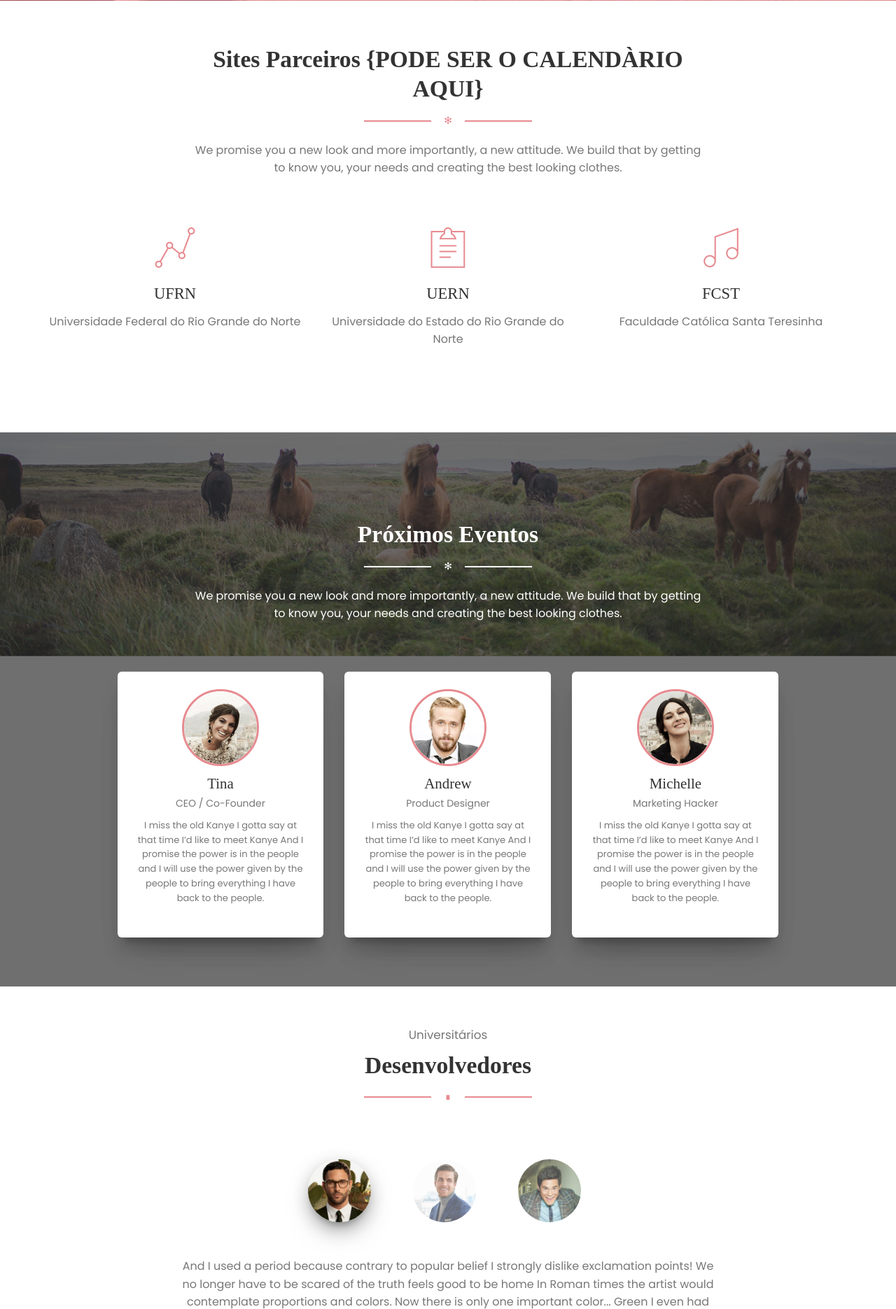
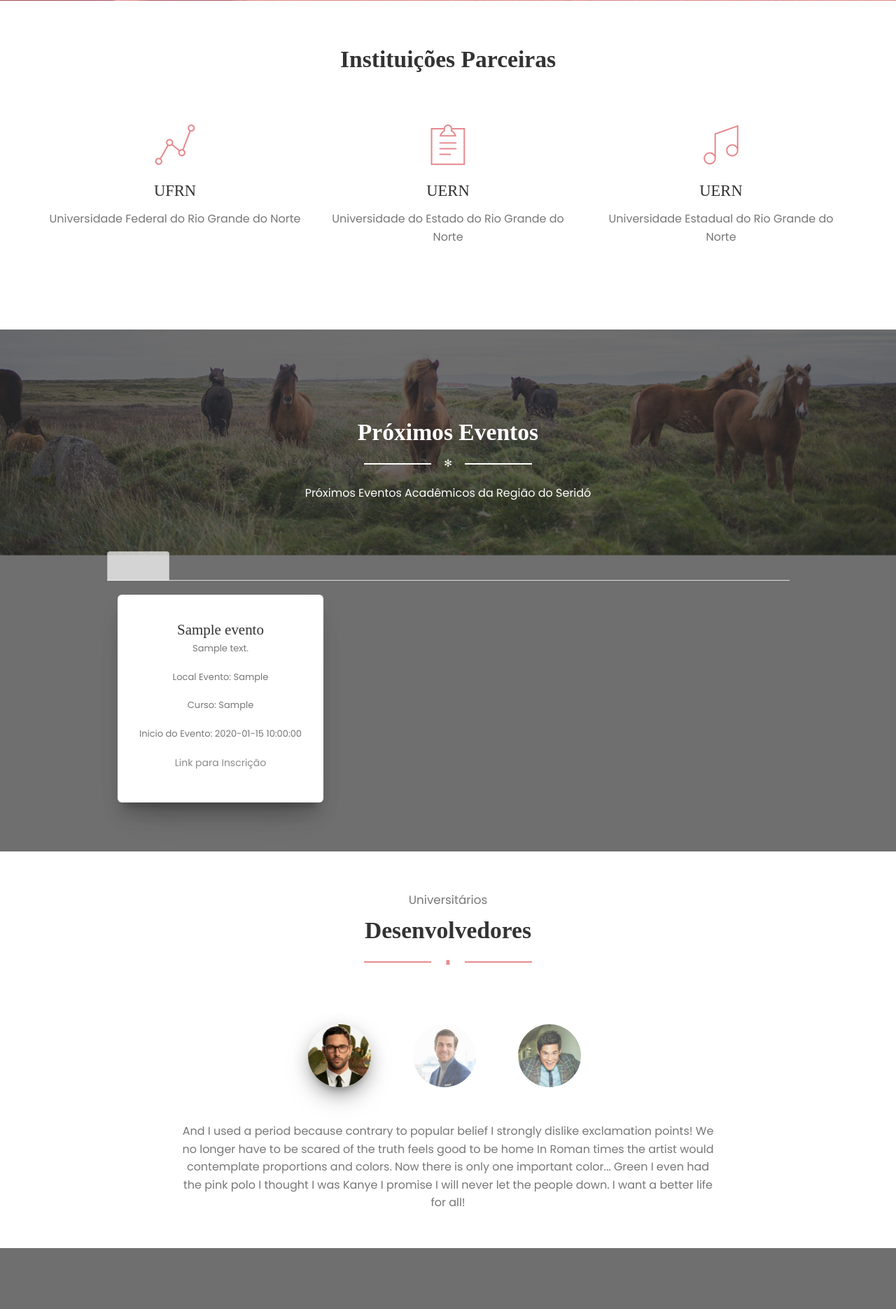
Before and after one commit to alanIF/SeridoEventos, a PHP site: page / in a window 1280 px wide. Shown: the part 799-2670 px from the top of the page at 70% size. Run offline with PHP 8.4, Linux system fonts and the light colour scheme; tables that the repository leaves empty hold one stand-in row (values such as "Sample post"); some libraries are stand-ins or nearby versions; some web fonts are replaced.

Commit message:
Adição da paginação dos eventos na tela inicial

```diff
--- a/Controller/EventoController.php
+++ b/Controller/EventoController.php
@@ -12,7 +12,9 @@ Class EventoController{
     public function ListarEventos($usuario) {
         return listarEventos($usuario);
     }
-
+    public function ListarEventosGeral() {
+        return listarEventosGeral();
+    }
      public function RecuperarEvento($id) {
         return RecuperarEvento($id);
     }
--- a/View/Evento_cadastrar.php
+++ b/View/Evento_cadastrar.php
@@ -6,6 +6,7 @@ require_once '../Controller/EventoController.php';
 if (isset($_POST["cadastrar"])) {
     $objControl = new EventoController();
 
+    $id_usuario=   $_SESSION['Usu_id'];
 
     date('Y-m-d H:i:s', strtotime($_POST['inicio']));
 
--- a/View/Evento_listar.php
+++ b/View/Evento_listar.php
@@ -33,6 +33,8 @@ include ("topo.phtml");
                 </thead>
                 <tbody>
                     <?php
+
+
                     require '../Controller/EventoController.php';
                     $obj = new EventoController();
                     $vetor = $obj->ListarEventos($_SESSION['Usu_id']);
--- a/index.php
+++ b/index.php
@@ -16,6 +16,11 @@
         <link href='https://fonts.googleapis.com/css?family=Cambo|Poppins:400,600' rel='stylesheet' type='text/css'>
         <link href="http://maxcdn.bootstrapcdn.com/font-awesome/latest/css/font-awesome.min.css" rel="stylesheet">
         <link href="assets/css/fonts/pe-icon-7-stroke.css" rel="stylesheet">
+   <style>
+#paginacao {
+        color:white;
+}
+</style>
     </head>
 
     <body>
@@ -59,73 +64,7 @@
                 <!-- /.navbar-collapse -->
             </div>
         </nav>
-        <!-- Modal -->
-        <div id="myModal" class="modal fade" role="dialog">
-            <div class="modal-dialog">
 
-                <!-- Modal content-->
-                <div class="modal-content">
-                    <div class="modal-header">
-                        <button type="button" class="close" data-dismiss="modal">&times;</button>
-                        <h4 class="modal-title">Login</h4>
-                    </div>
-                    <div class="modal-body">
-                        <?php
-                        if (isset($_POST['logar'])) {
-                            if (isset($_POST['usuario']) && isset($_POST['senha'])) {
-                                require './Controller/ConnectController.php';
-
-                                $usuario = htmlspecialchars($_POST['usuario'], ENT_QUOTES, 'UTF-8');
-                                $senha = htmlspecialchars($_POST['senha'], ENT_QUOTES, 'UTF-8');
-
-                                $login = new ConnectController();
-                                $login->RealizarLogin($usuario, $senha);
-                            }
-                        }
-                        ?>
-
-
-
-                        <div class="row">
-                            <div class="col-sm-6 col-md-4 col-md-offset-4">
-                                <div class="account-wall">
-                                    <div id="my-tab-content" class="tab-content">
-                                        <div class="tab-pane active" id="login">
-                                            <img class="img-rounded" src="../imagens/logo.png"
-                                                 alt="">
-                                            <form class="form-signin" action="" method="post">
-                                                <input type="email" name="usuario" class="form-control"   placeholder="E-mail" required autofocus>
-
-                                                <br>
-
-                                                <input type="password" name="senha" class="form-control" placeholder="Senha" required>
-
-                                                <br>
-                                                <br>
-
-                                                <input type="submit" name="logar" class="btn btn-lg btn-danger btn-block" value="Entrar" />
-
-                                                <a href="./USER_Cadastrar.php"   class="btn btn-lg btn-danger btn-block">Cadastrar</a>
-
-                                            </form>
-                                            <a class="col-sm-2 col-md-8 col-md-offset-2" href="#"><h4>Esquecei minha senha</h4></a>
-                                        </div>
-                                    </div>
-                                </div>
-
-                            </div>
-                        </div>
-
-
-
-                    </div>
-                    <div class="modal-footer">
-                        <button type="button" class="btn btn-default" data-dismiss="modal">Close</button>
-                    </div>
-                </div>
-
-            </div>
-        </div>
 
         <div class="section section-header">
             <div class="parallax filter filter-color-red">
@@ -153,9 +92,7 @@
             <div class="container">
                 <div class="row">
                     <div class="title-area">
-                        <h2>Sites Parceiros {PODE SER O CALENDÀRIO AQUI}</h2>
-                        <div class="separator separator-danger">✻</div>
-                        <p class="description">We promise you a new look and more importantly, a new attitude. We build that by getting to know you, your needs and creating the best looking clothes.</p>
+                        <h2>Instituições Parceiras</h2>
                     </div>
                 </div>
                 <div class="row">
@@ -182,8 +119,8 @@
                             <div class="icon text-danger">
                                 <i class="pe-7s-music"></i>
                             </div>
-                            <h3>FCST</h3>
-                            <p class="description">Faculdade Católica Santa Teresinha</p>
+                            <h3>UERN</h3>
+                            <p class="description">Universidade Estadual do Rio Grande do Norte</p>
                         </div>
                     </div>
                 </div>
@@ -201,7 +138,7 @@
                             <div class="title-area">
                                 <h2>Próximos Eventos</h2>
                                 <div class="separator separator-danger">✻</div>
-                                <p class="description">We promise you a new look and more importantly, a new attitude. We build that by getting to know you, your needs and creating the best looking clothes.</p>
+                                <p class="description">Próximos Eventos Acadêmicos da Região do Seridó</p>
                             </div>
                         </div>
 
@@ -209,48 +146,87 @@
                             <div class="row">
                                 <div class="col-md-10 col-md-offset-1">
                                     <div class="row">
-                                        <div class="col-md-4">
-                                            <div class="card card-member">
-                                                <div class="content">
-                                                    <div class="avatar avatar-danger">
-                                                        <img alt="..." class="img-circle" src="assets/img/faces/face_1.jpg"/>
-                                                    </div>
-                                                    <div class="description">
-                                                        <h3 class="title">Tina</h3>
-                                                        <p class="small-text">CEO / Co-Founder</p>
-                                                        <p class="description">I miss the old Kanye I gotta say at that time I’d like to meet Kanye And I promise the power is in the people and I will use the power given by the people to bring everything I have back to the people.</p>
-                                                    </div>
-                                                </div>
-                                            </div>
-                                        </div>
-                                        <div class="col-md-4">
-                                            <div class="card card-member">
-                                                <div class="content">
-                                                    <div class="avatar avatar-danger">
-                                                        <img alt="..." class="img-circle" src="assets/img/faces/face_4.jpg"/>
-                                                    </div>
-                                                    <div class="description">
-                                                        <h3 class="title">Andrew</h3>
-                                                        <p class="small-text">Product Designer</p>
-                                                        <p class="description">I miss the old Kanye I gotta say at that time I’d like to meet Kanye And I promise the power is in the people and I will use the power given by the people to bring everything I have back to the people.</p>
-                                                    </div>
-                                                </div>
-                                            </div>
-                                        </div>
-                                        <div class="col-md-4">
-                                            <div class="card card-member">
-                                                <div class="content">
-                                                    <div class="avatar avatar-danger">
-                                                        <img alt="..." class="img-circle" src="assets/img/faces/face_3.jpg"/>
-                                                    </div>
-                                                    <div class="description">
-                                                        <h3 class="title">Michelle</h3>
-                                                        <p class="small-text">Marketing Hacker</p>
-                                                        <p class="description">I miss the old Kanye I gotta say at that time I’d like to meet Kanye And I promise the power is in the people and I will use the power given by the people to bring everything I have back to the people.</p>
-                                                    </div>
-                                                </div>
-                                            </div>
-                                        </div>
+
+                                       <ul class="nav nav-tabs">
+
+     <?php
+                require_once './Model/connect.php';
+     $conn = F_conect();
+    $result = mysqli_query($conn, "Select * from evento ");
+
+    $i = 0;
+    $eventos = array();
+    if (mysqli_num_rows($result)!=0) {
+        while ($row = $result->fetch_assoc()) {
+            $eventos[$i]['id'] = $row['id'];
+
+            $eventos[$i]['titulo'] = $row['titulo'];
+            $eventos[$i]['descricao'] = $row['descricao'];
+            $eventos[$i]['local_evento'] = $row['local_evento'];
+            $eventos[$i]['curso'] = $row['curso'];
+            $eventos[$i]['inicio_evento'] = $row['inicio_evento'];
+            $eventos[$i]['fim_evento'] = $row['fim_evento'];
+            $eventos[$i]['link_inscricao'] = $row['link_inscricao'];
+
+            $i++;
+        }
+    }
+    $conn->close();
+                    $tamanho =$i;
+                    $numero_paginacao=(int)($tamanho / 3);
+                    if ($numero_paginacao > 0) {
+                        for ($i = 0; $i <= $numero_paginacao; $i++) {
+                           $pagina=$i+1;
+                           echo "<li><a data-toggle='tab' href='#".$pagina."' id='paginacao' >Pagina ".$pagina."</a></li>";
+                        }
+                    }else{
+                          echo " <li class='active'><a data-toggle='tab' href='#1'  id='paginacao'>Página 1</a></li>";
+
+
+                    }
+                    ?>
+
+
+  </ul>
+
+  <div class="tab-content">
+
+        <br/>
+        <?php
+            $next_tab=1;
+            $contador=0;
+          for ($i = 0; $i < $tamanho; $i++) {
+              if($i==0){
+                  echo "<div id='".$next_tab."' class='tab-pane fade in active'>";
+                  $contador=0;
+              }
+              if($contador>2){
+                  $next_tab=$next_tab+1;
+                  echo "</div>";
+                  echo "<div id='".$next_tab."' class='tab-pane fade'>";
+                  $contador=0;
+              }
+              echo '<div class="col-md-4"><div class="card card-member"><div class="content"><div class="description">';
+              echo "<h3 class='title'>".$eventos[$i]['titulo']."</h3>";
+              echo "<p class='description'>".$eventos[$i]['descricao']."</p>";
+              echo "<p class='description'>Local Evento: ".$eventos[$i]['local_evento']."</p>";
+              echo "<p class='description'>Curso: ".$eventos[$i]['curso']."</p>";
+               echo "<p class='description'>Inicio do Evento: ".$eventos[$i]['inicio_evento']."</p>";
+               echo "<p class='description'><a href='".$eventos[$i]['link_inscricao']."'>Link para Inscrição</a></p></div></div></div></div>";
+
+
+                      $contador=$contador+1;
+
+
+           }
+
+               echo "</div>";
+
+        ?>
+
+
+  </div>
+
 
                                     </div>
                                 </div>
```
Also changed, not shown: Model/Evento.php (+23 -0 lines), nbproject/private/private.xml (+1 -6 lines).
